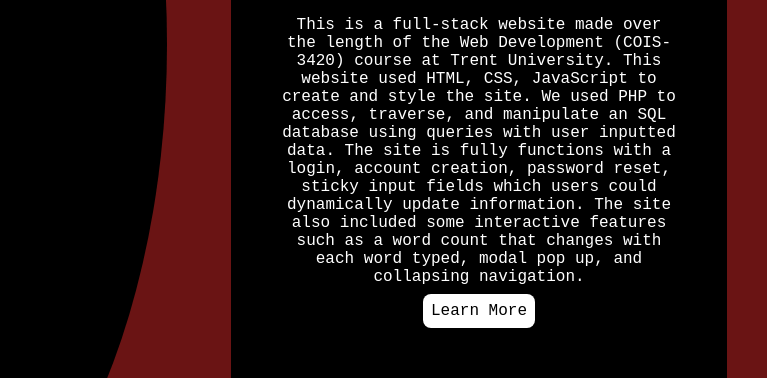
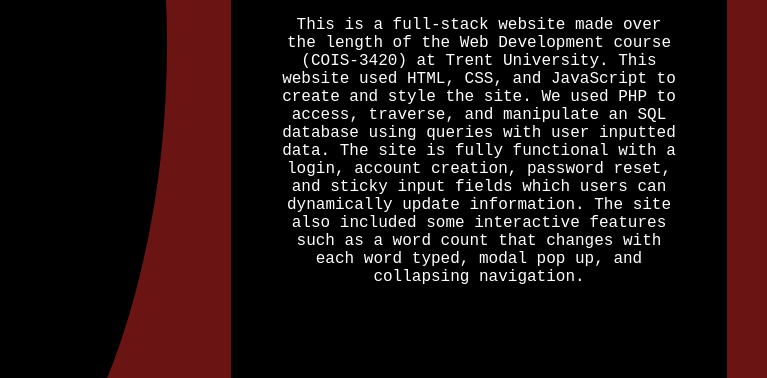
Before and after one commit to cassiehaydock/cassiehaydock.github.io, a plain HTML site: page index.html in a window 1280 px wide. Shown: the part 1331-1709 px from the top of the page, 513-1280 px from the left. Drawn offline with nearby package versions, Linux system fonts and the light colour scheme.

Commit message:
Update index.html

```diff
--- a/index.html
+++ b/index.html
@@ -75,13 +75,12 @@
                 <div class="slides fade">
                     <img src="imgs/camera.png"/>
                     <h3>Movie Collection</h3>
-                    <p>This is a full-stack website made over the length of the Web Development (COIS-3420) course at Trent University.
-                        This website used HTML, CSS, JavaScript to create and style the site. We used PHP to access, traverse, and manipulate
-                        an SQL database using queries with user inputted data. The site is fully functions with a login, account creation, password reset, sticky input fields
-                        which users could dynamically update information. The site also included some interactive features such as a word count that changes with each word typed,
+                    <p>This is a full-stack website made over the length of the Web Development course (COIS-3420) at Trent University.
+                        This website used HTML, CSS, and JavaScript to create and style the site. We used PHP to access, traverse, and manipulate
+                        an SQL database using queries with user inputted data. The site is fully functional with a login, account creation, password reset, and sticky input fields
+                        which users can dynamically update information. The site also included some interactive features such as a word count that changes with each word typed,
                         modal pop up, and collapsing navigation.
                     </p>
-                    <a href="https://github.com/cassiehaydock/tip-distribution">Learn More</a>
                 </div>
 
                 <!-- slides -->
```
